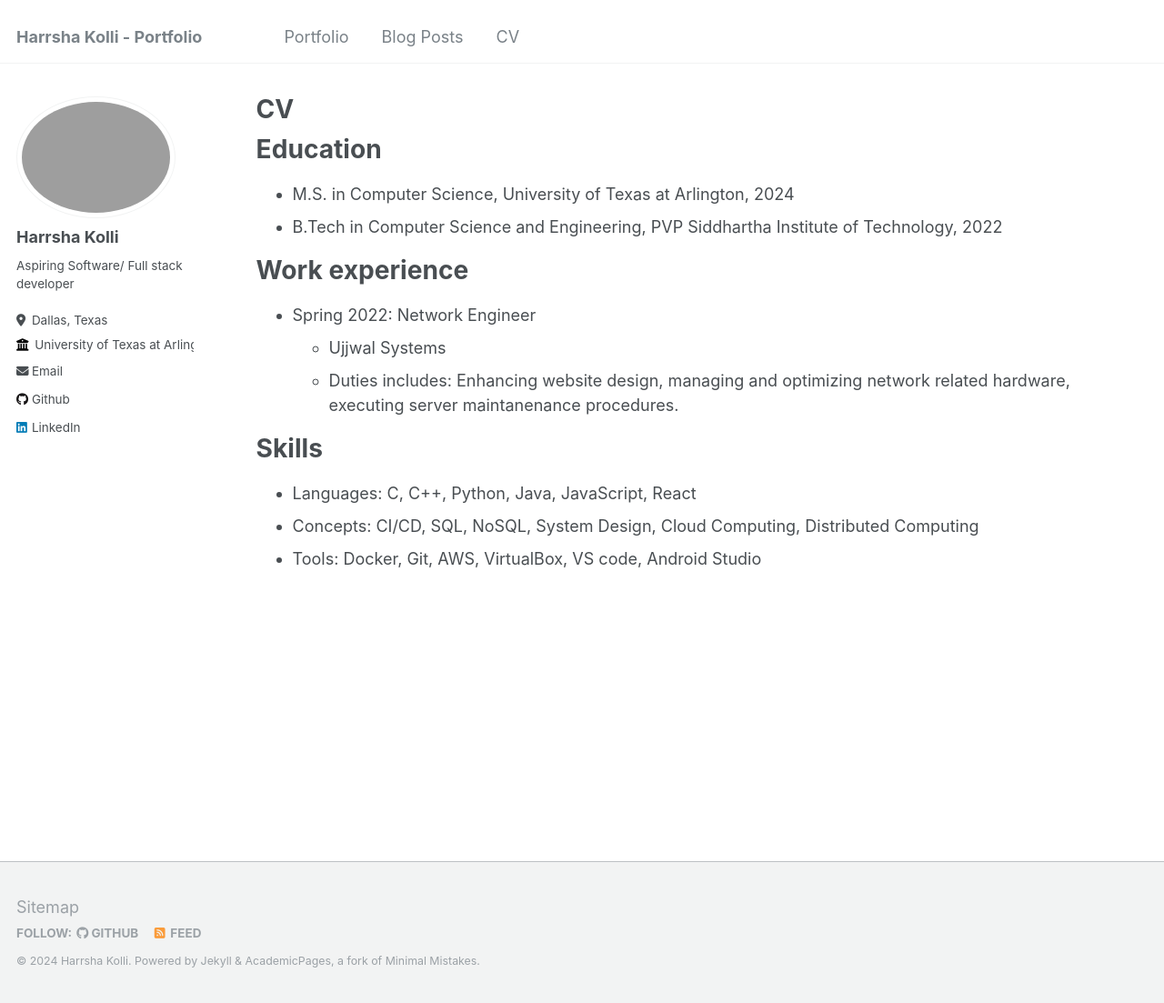
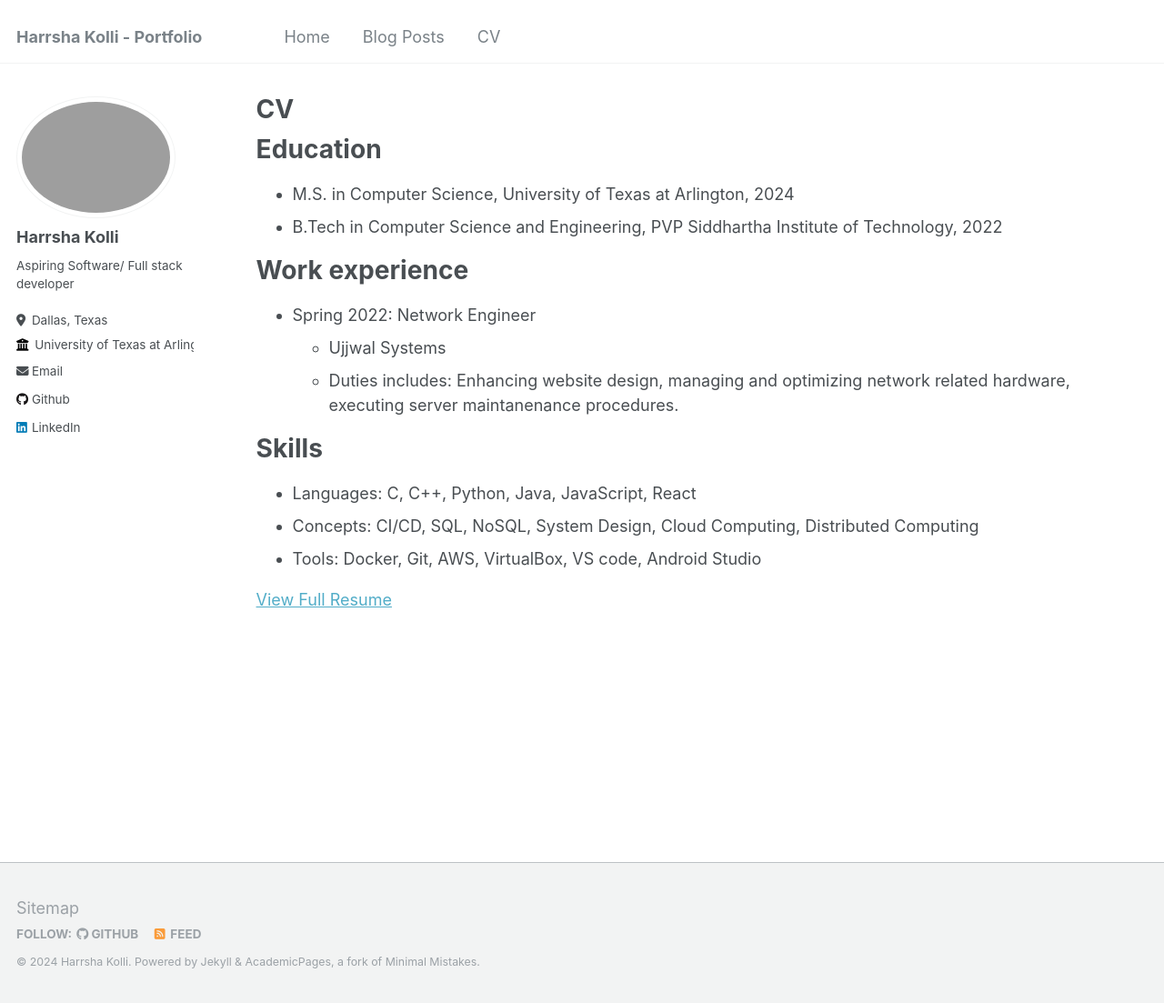
Before and after one commit to t1ppu/t1ppu.github.io, a Jekyll site: the page built from _pages/cv.md, in a window 1280 px wide and 1103 px high. Shown: the whole window at 91% size. Built offline with Jekyll 4.4.1, drawn with Linux system fonts in a browser that asks for light colours.

Commit message:
more details

```diff
--- a/_data/navigation.yml
+++ b/_data/navigation.yml
@@ -1,7 +1,7 @@
 # main links links
 main:
-  - title: "Portfolio"
-    url: /portfolio/
+  - title: "Home"
+    url: /
 
   - title: "Blog Posts"
     url: /year-archive/
--- a/_pages/cv.md
+++ b/_pages/cv.md
@@ -26,3 +26,5 @@ Skills
 * Languages: C, C++, Python, Java, JavaScript, React
 * Concepts: CI/CD, SQL, NoSQL, System Design, Cloud Computing, Distributed Computing
 * Tools: Docker, Git, AWS, VirtualBox, VS code, Android Studio
+
+[View Full Resume](files/Kolli_Resume.pdf)
```
Also changed, not shown: 1 other file.
